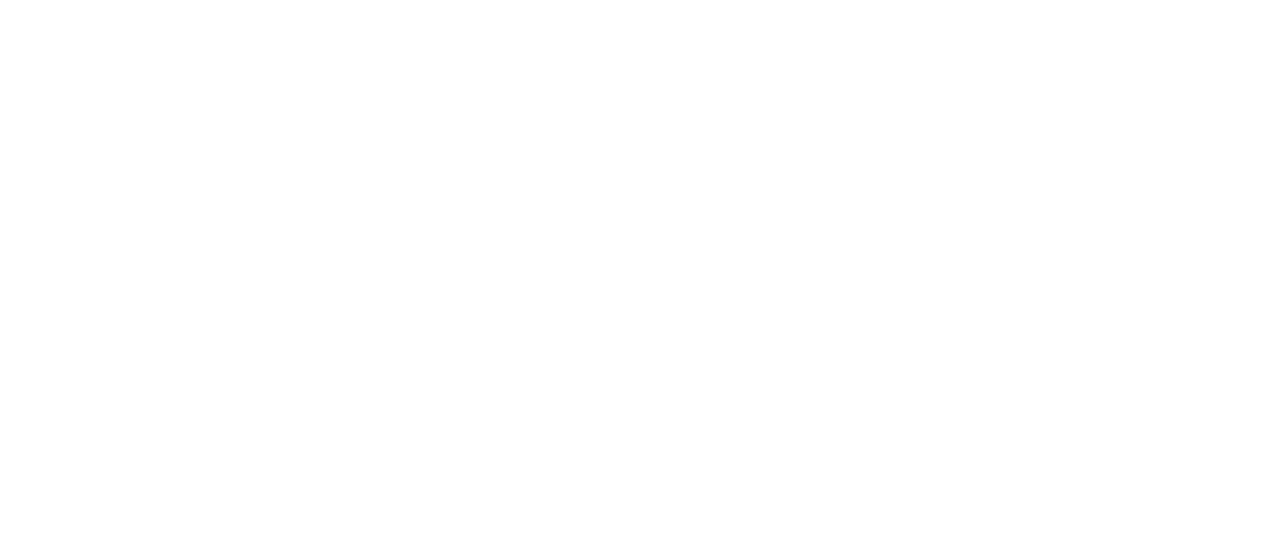
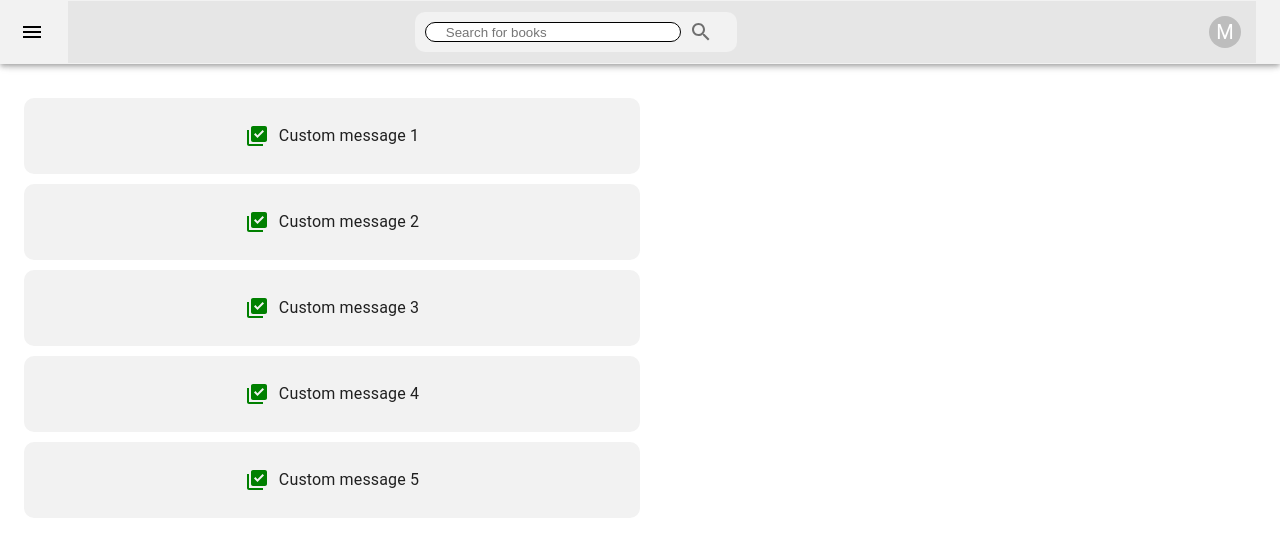
Before and after one commit to paranietharan74/library-management-system-website, a React (Create React App) app: page / in a window 1280 px wide. Before the commit this address had no page. Shown: the top 556 px of the page. Built offline with nearby package versions, Linux system fonts and the light colour scheme.

Commit message:
user home page created

```diff
--- a/src/App.js
+++ b/src/App.js
@@ -1,13 +1,13 @@
 import './App.css';
 import { BrowserRouter as Router, Routes, Route } from 'react-router-dom'; // Import Routes and Route
-import UserDashboard from './Pages/UserDashboard';
+import UserHome from './Pages/UserHome';
 
 function App() {
   return (
     <div className="App">
       <Router>
         <Routes>
-          <Route path="/user-dashboard" element={<UserDashboard />} />
+          <Route path="/" element={<UserHome />} />
         </Routes>
       </Router>
     </div>
--- a/src/Pages/UserDashboard.js
+++ /dev/null
@@ -1,22 +0,0 @@
-import PersistentDrawerLeft from "../components/PersistentDrawerLeft";
-import Typography from "@mui/material/Typography";
-
-function UserDashboard() {
-  return (
-    // <div>
-    //   <PersistentDrawerLeft />
-    // </div>
-    <PersistentDrawerLeft>
-      {/* Your custom content goes here */}
-      <Typography variant="h4" gutterBottom>
-        Your Custom Content
-      </Typography>
-      <Typography variant="body1">
-        More custom content...
-      </Typography>
-    </PersistentDrawerLeft>
-
-  );
-}
-
-export default UserDashboard;
--- /dev/null
+++ b/src/Pages/UserHome.js
@@ -0,0 +1,27 @@
+import PageMessage from "../components/PageMessage";
+import PersistentDrawerLeft from "../components/PersistentDrawerLeft";
+
+function UserHome() {
+  const messageStyle = {
+    marginTop: '10px', // Add top gap
+    marginBottom: '10px', // Add bottom gap
+    textAlign: 'center', // Align in center
+  };
+
+  return (
+    <PersistentDrawerLeft>
+      <div className="notification-container">
+        <div className="notifications">
+          <PageMessage message="Custom message 1" style={messageStyle} />
+          <PageMessage message="Custom message 2" style={messageStyle} />
+          <PageMessage message="Custom message 3" style={messageStyle} />
+          <PageMessage message="Custom message 4" style={messageStyle} />
+          <PageMessage message="Custom message 5" style={messageStyle} />
+        </div>
+      </div>
+    </PersistentDrawerLeft>
+
+  );
+}
+
+export default UserHome;
--- /dev/null
+++ b/src/Pages/style/userHomeStyle.css
@@ -0,0 +1,13 @@
+.notification-container{
+    display: flex;
+    flex-direction: column;
+    align-items: center;
+    justify-content: center;
+    margin-top: 20px;
+    margin-bottom: 20px;
+}
+
+.notifications{
+    margin-left: 40%;
+    padding: 20px;
+}
--- /dev/null
+++ b/src/components/PageMessage.js
@@ -0,0 +1,22 @@
+import React from 'react';
+import LibraryAddCheckIcon from '@mui/icons-material/LibraryAddCheck';
+import PropTypes from 'prop-types'; // Import PropTypes for prop validation
+import './style/PageMessageStyle.css';
+
+function PageMessage({ message }) {
+  return (
+    <div className='container'>
+      <div className='message-container'>
+        <LibraryAddCheckIcon style={{color: 'green',}}/>
+        <p>{message}</p>
+      </div>
+    </div>
+  );
+}
+
+// Define prop types for the component
+PageMessage.propTypes = {
+  message: PropTypes.string.isRequired, // Ensure message is a required string
+};
+
+export default PageMessage;
--- /dev/null
+++ b/src/components/style/PageMessageStyle.css
@@ -0,0 +1,34 @@
+.container {
+  display: flex;
+  justify-content: center;
+  background-color: #f2f2f2;
+  border-radius: 10px 10px 10px 10px;
+  margin: 10px 0px 10 40%;
+  width: 50%;
+}
+
+.message-container {
+  display: flex;
+  align-items: center;
+}
+
+.message-container p {
+  margin-left: 5px;
+}
+
+.container {
+  display: flex;
+  justify-content: center;
+  margin-top: 10px;
+  margin-bottom: 10px;
+}
+
+.message-container {
+  display: flex;
+  align-items: center;
+  padding: 10px;
+}
+
+.message-container p {
+  margin-left: 10px;
+}
```
